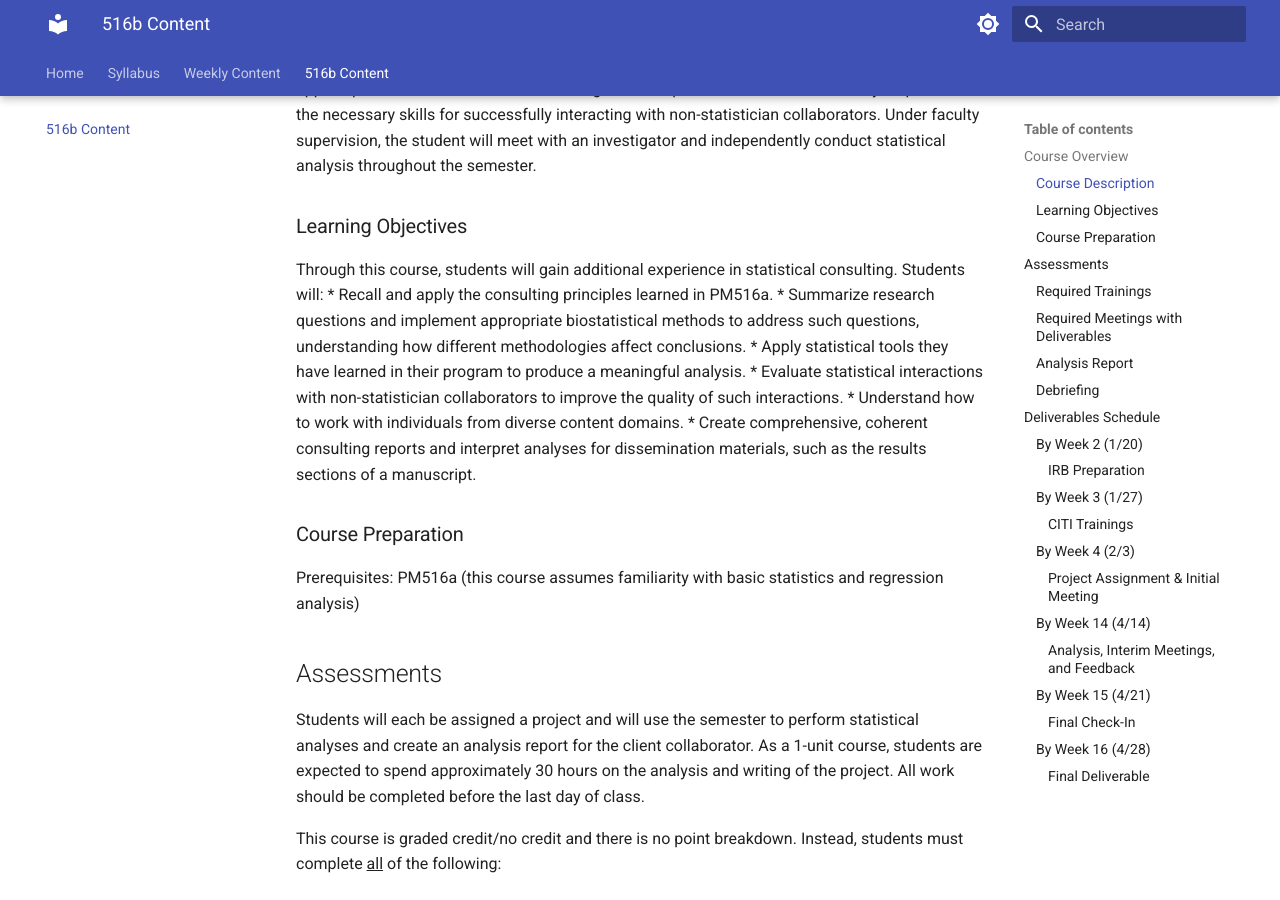
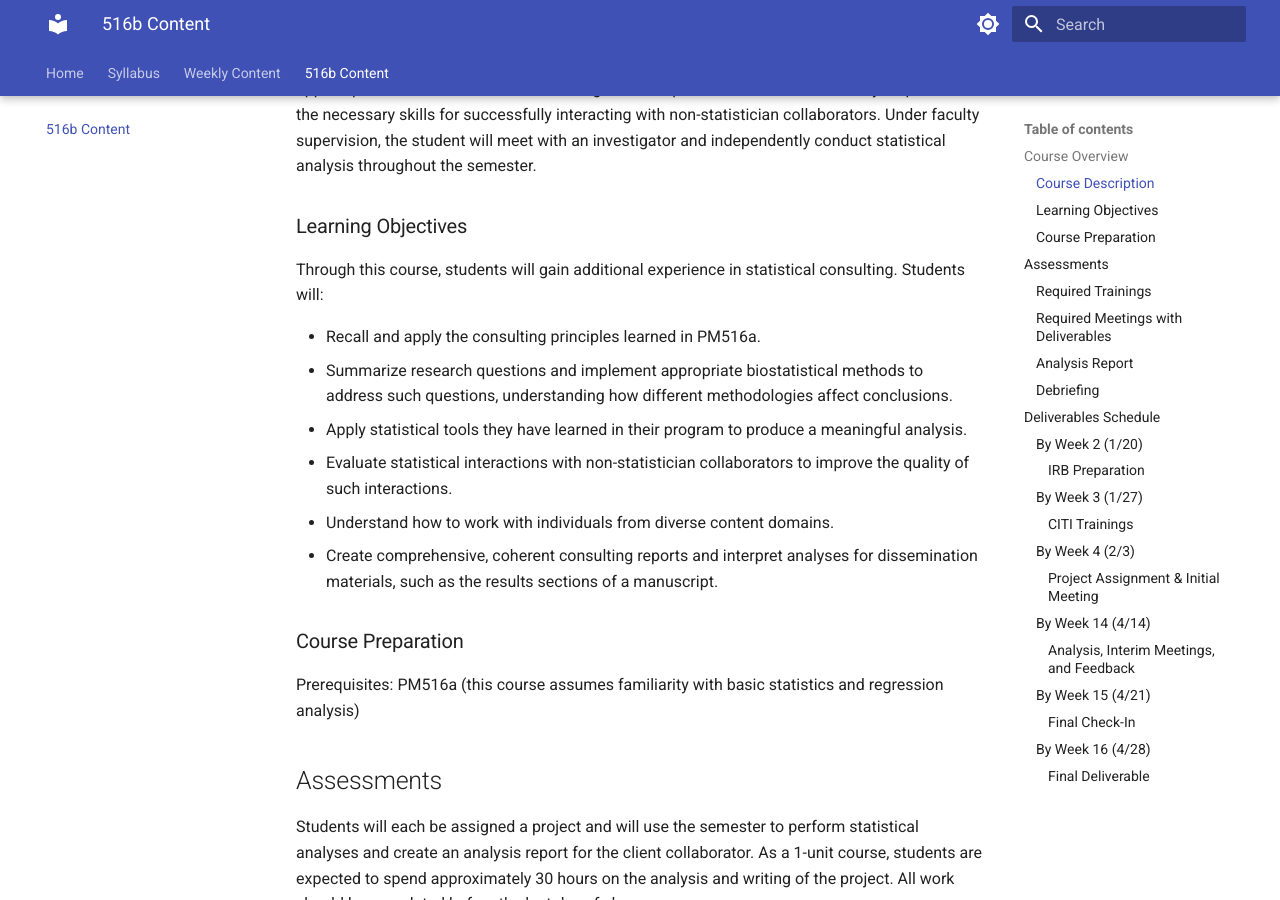
Before and after one commit to USCbiostats/PM516, an MkDocs documentation site: the page built from docs/syllabus-b.md, in a window 1280 px wide and 900 px high, scrolled down 365 px. Built offline with MkDocs 1.6.1 and Material for MkDocs 9.7.7, drawn with Linux system fonts in a browser that asks for light colours; comment, search, counter and statistics services are not loaded; part of the change alters nothing that is shown; some of the changed text lies outside the part shown.

```diff
--- a/docs/syllabus-b.md
+++ b/docs/syllabus-b.md
@@ -9,6 +9,7 @@ This course will reinforce concepts in biostatistical consulting and will expose
 
 ### Learning Objectives
 Through this course, students will gain additional experience in statistical consulting. Students will:
+
 * Recall and apply the consulting principles learned in PM516a.
 * Summarize research questions and implement appropriate biostatistical methods to address such questions, understanding how different methodologies affect conclusions.
 * Apply statistical tools they have learned in their program to produce a meaningful analysis.
@@ -54,6 +55,9 @@ After presenting the final analysis report, the collaborator will be sent an eva
 
 ## Deliverables Schedule
 
+Use the first weeks of the course to orient you to the background materials: the importance of the IRB, interacting with the USC iStar IRB system, and completing required trainings. <br />
+Your project will be assigned by Week 4.
+
 ### By Week 2 (1/20)
 
 #### IRB Preparation
@@ -82,7 +86,7 @@ You will need to complete the following trainings:
 Schedule and complete a meeting with your collaborator (and instructor, if possible). <br>
 Send a follow-up e-mail to the collaborator (cc: instructor) that discusses:
 
-* A brief summary of the research uestion
+* A brief summary of the research question
 * The scope of work you will perform
 * Estimated timelines for your work
 
```
